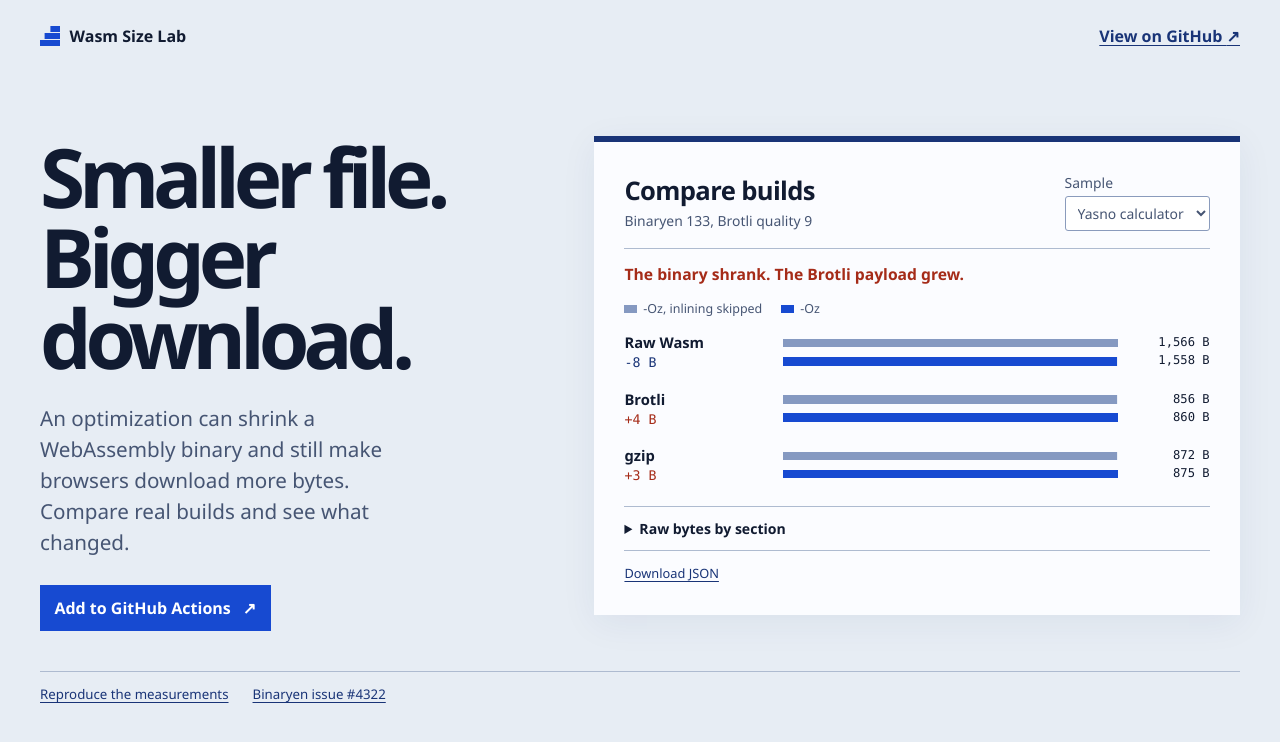
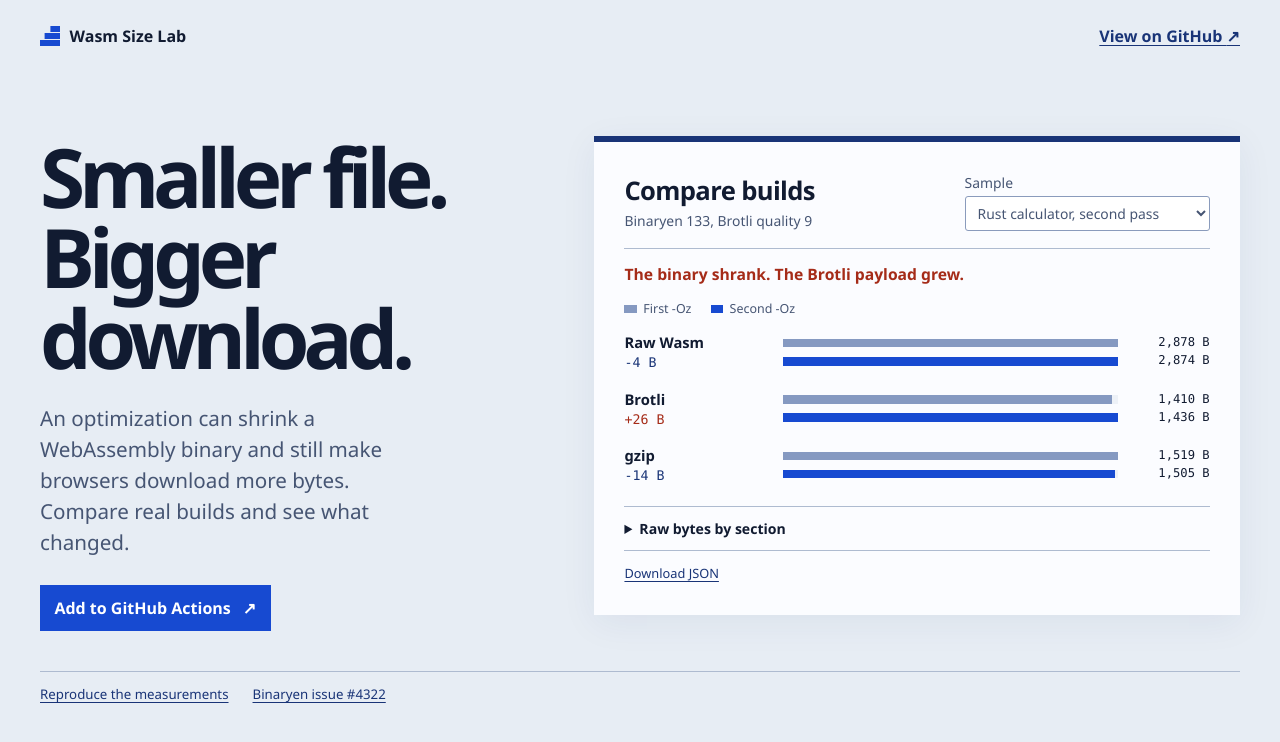
Before and after one commit to issuej84-tech/wasm-size-lab, a plain HTML site: page index.html in a window 1280 px wide. Drawn offline with Linux system fonts and the light colour scheme.

Commit message:
Reproduce a Brotli regression on a second Binaryen optimization

```diff
--- a/index.html
+++ b/index.html
@@ -27,8 +27,10 @@
         </div>
         <label class="case-select">Sample
           <select id="case" disabled>
-            <option value="yasno">Yasno calculator</option>
-            <option value="rust">Rust calculator</option>
+            <option value="rust-rerun">Rust calculator, second pass</option>
+            <option value="rust-keep-local-order">Rust calculator, keep local order</option>
+            <option value="yasno">Yasno calculator, inline</option>
+            <option value="rust">Rust calculator, first pass</option>
             <option value="c">C checksum</option>
           </select>
         </label>
--- a/lab.css
+++ b/lab.css
@@ -78,7 +78,7 @@ h1 {
 .experiment-head h2 { font-size: clamp(1.18rem, 2vw, 1.6rem); letter-spacing: -.025em; }
 .experiment-head p, .case-select { color: var(--muted); font-size: .87rem; }
 .case-select { display: grid; }
-select { margin-top: .15rem; font: inherit; color: inherit; padding: .36rem .5rem; background: white; border: 1px solid #8a9bbc; border-radius: 3px; }
+select { max-width: 100%; margin-top: .15rem; font: inherit; color: inherit; padding: .36rem .5rem; background: white; border: 1px solid #8a9bbc; border-radius: 3px; }
 .takeaway { font-size: .98rem; font-weight: 700; margin: .9rem 0 .82rem; color: var(--blue-ink); }
 .takeaway.worse { color: var(--orange); }
 .legend { display: flex; flex-wrap: wrap; gap: .2rem 1.2rem; list-style: none; padding: 0; font-size: .78rem; color: var(--muted); margin: 0 0 .8rem; }
--- a/lab.mjs
+++ b/lab.mjs
@@ -2,6 +2,8 @@ const select = document.querySelector('#case');
 const result = document.querySelector('#result');
 const template = document.querySelector('#chart');
 const definition = {
+  'rust-rerun': { baseline: 'First -Oz', candidate: 'Second -Oz', file: 'rust-rerun' },
+  'rust-keep-local-order': { baseline: 'First -Oz', candidate: 'Second -Oz, local order kept', file: 'rust-keep-local-order' },
   yasno: { baseline: '-Oz, inlining skipped', candidate: '-Oz', file: 'yasno' },
   rust: { baseline: 'Compiler output', candidate: '-Oz', file: 'rust' },
   c: { baseline: 'Compiler output', candidate: '-Oz', file: 'c' },
--- /dev/null
+++ b/rust-rerun.json
@@ -0,0 +1,129 @@
+{
+  "schemaVersion": 1,
+  "kinds": {
+    "baseline": "core",
+    "candidate": "core"
+  },
+  "compression": {
+    "brotliQuality": 9,
+    "gzipLevel": 9
+  },
+  "size": {
+    "raw": {
+      "baseline": 2878,
+      "candidate": 2874,
+      "delta": -4,
+      "percent": -0.13898540653231412
+    },
+    "brotli": {
+      "baseline": 1410,
+      "candidate": 1436,
+      "delta": 26,
+      "percent": 1.8439716312056738
+    },
+    "gzip": {
+      "baseline": 1519,
+      "candidate": 1505,
+      "delta": -14,
+      "percent": -0.9216589861751152
+    }
+  },
+  "sections": [
+    {
+      "name": "code",
+      "baseline": {
+        "bytes": 2317,
+        "count": 1
+      },
+      "candidate": {
+        "bytes": 2313,
+        "count": 1
+      },
+      "delta": -4
+    },
+    {
+      "name": "data",
+      "baseline": {
+        "bytes": 425,
+        "count": 1
+      },
+      "candidate": {
+        "bytes": 425,
+        "count": 1
+      },
+      "delta": 0
+    },
+    {
+      "name": "export",
+      "baseline": {
+        "bytes": 77,
+        "count": 1
+      },
+      "candidate": {
+        "bytes": 77,
+        "count": 1
+      },
+      "delta": 0
+    },
+    {
+      "name": "function",
+      "baseline": {
+        "bytes": 12,
+        "count": 1
+      },
+      "candidate": {
+        "bytes": 12,
+        "count": 1
+      },
+      "delta": 0
+    },
+    {
+      "name": "global",
+      "baseline": {
+        "bytes": 11,
+        "count": 1
+      },
+      "candidate": {
+        "bytes": 11,
+        "count": 1
+      },
+      "delta": 0
+    },
+    {
+      "name": "header",
+      "baseline": {
+        "bytes": 8,
+        "count": 1
+      },
+      "candidate": {
+        "bytes": 8,
+        "count": 1
+      },
+      "delta": 0
+    },
+    {
+      "name": "memory",
+      "baseline": {
+        "bytes": 5,
+        "count": 1
+      },
+      "candidate": {
+        "bytes": 5,
+        "count": 1
+      },
+      "delta": 0
+    },
+    {
+      "name": "type",
+      "baseline": {
+        "bytes": 23,
+        "count": 1
+      },
+      "candidate": {
+        "bytes": 23,
+        "count": 1
+      },
+      "delta": 0
+    }
+  ]
+}
```
Also changed, not shown: rust-keep-local-order.json (added, +129 -0 lines).
